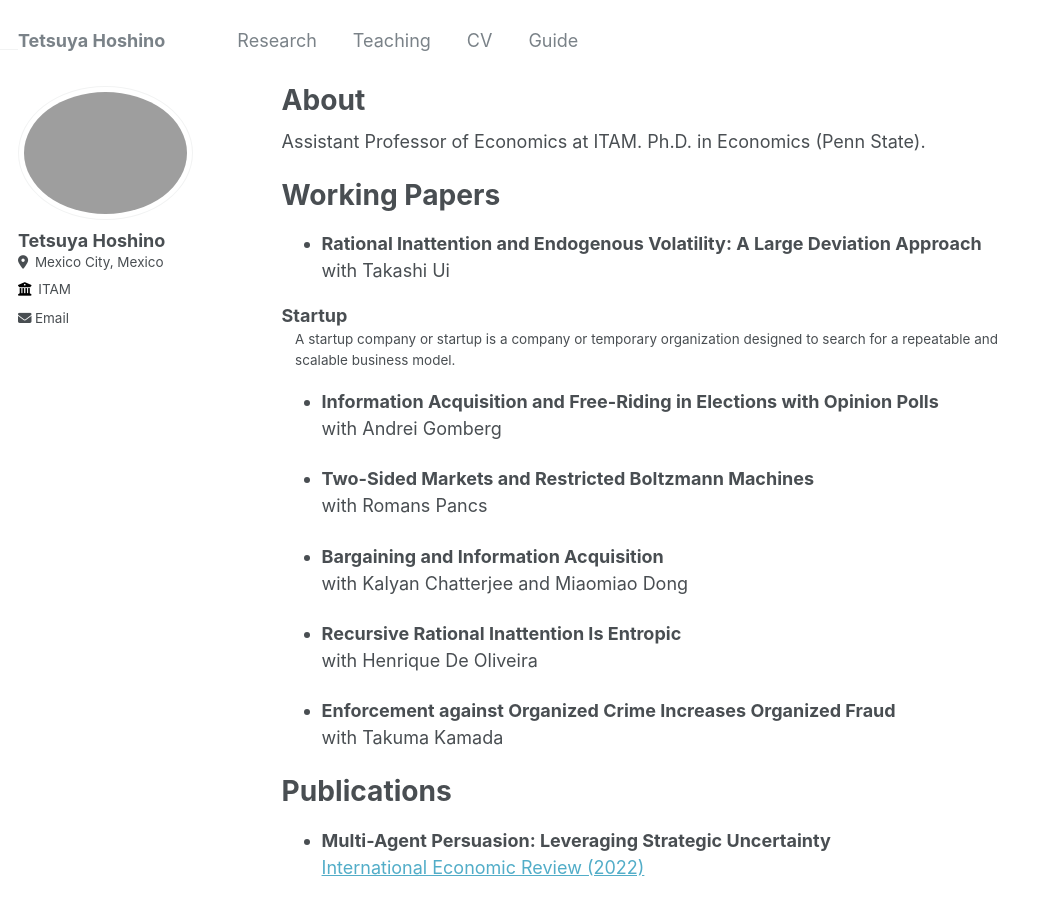
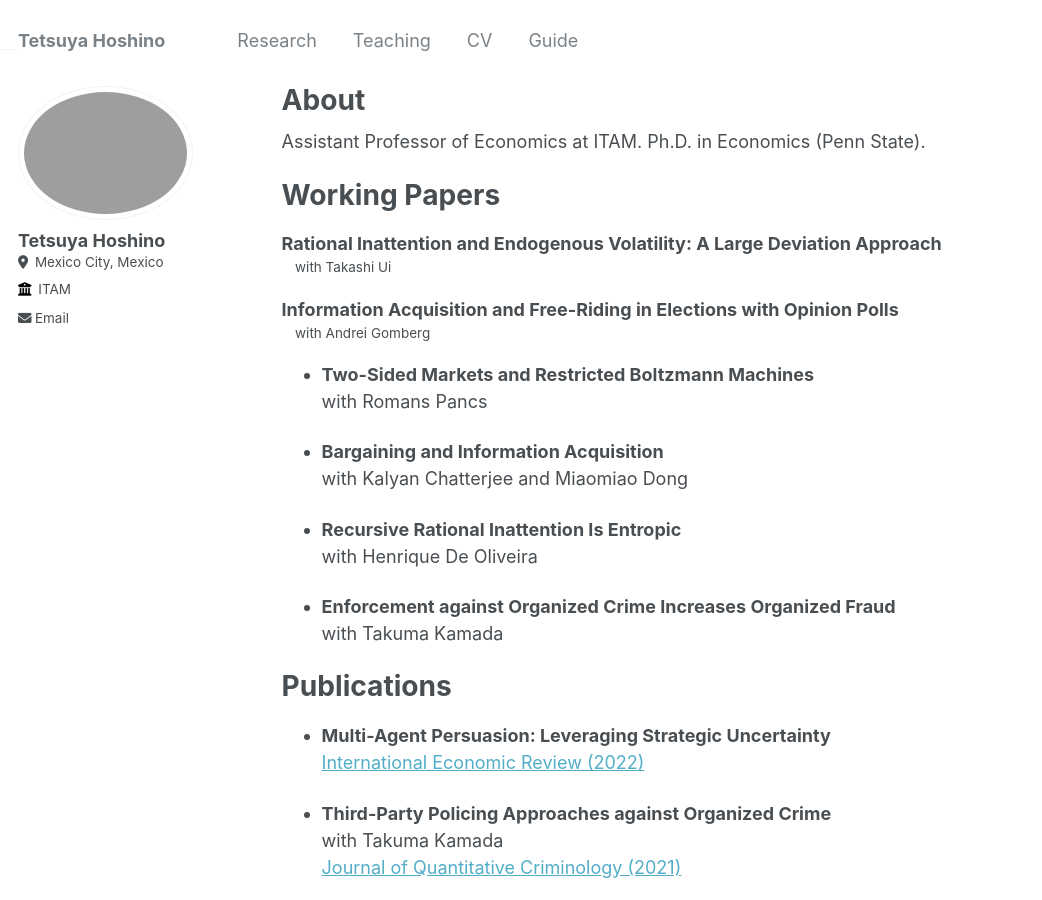
Before and after one commit to tetsuyahoshino137/tetsuyahoshino137.github.io, a Jekyll site: the page built from _pages/about.md, in a window 1280 px wide and 900 px high. Shown: the whole window, without its empty margins (0-1042 px from the left). Built offline with Jekyll 4.4.1, drawn with Linux system fonts in a browser that asks for light colours.

Commit message:
Update about.md

```diff
--- a/_pages/about.md
+++ b/_pages/about.md
@@ -11,14 +11,11 @@ Assistant Professor of Economics at ITAM. Ph.D. in Economics (Penn State).
 
 Working Papers
 ======
-- **Rational Inattention and Endogenous Volatility: A Large Deviation Approach**
-with Takashi Ui
+**Rational Inattention and Endogenous Volatility: A Large Deviation Approach**
+:   with Takashi Ui
 
-Startup
-:   A startup company or startup is a company or temporary organization designed to search for a repeatable and scalable business model.
-
-- **Information Acquisition and Free-Riding in Elections with Opinion Polls**
-with Andrei Gomberg
+**Information Acquisition and Free-Riding in Elections with Opinion Polls**
+:   with Andrei Gomberg
 
 - **Two-Sided Markets and Restricted Boltzmann Machines**
 with Romans Pancs
```
